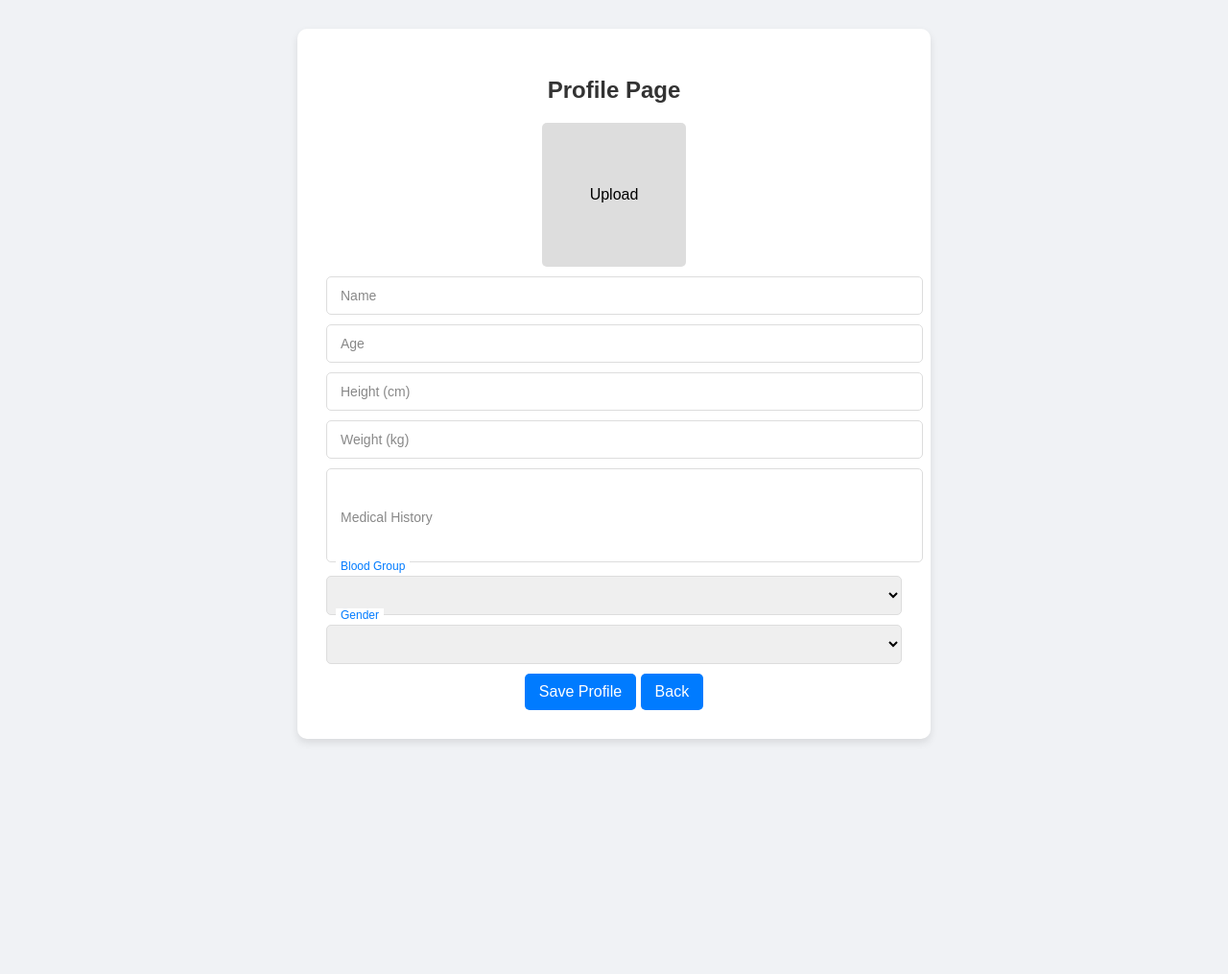
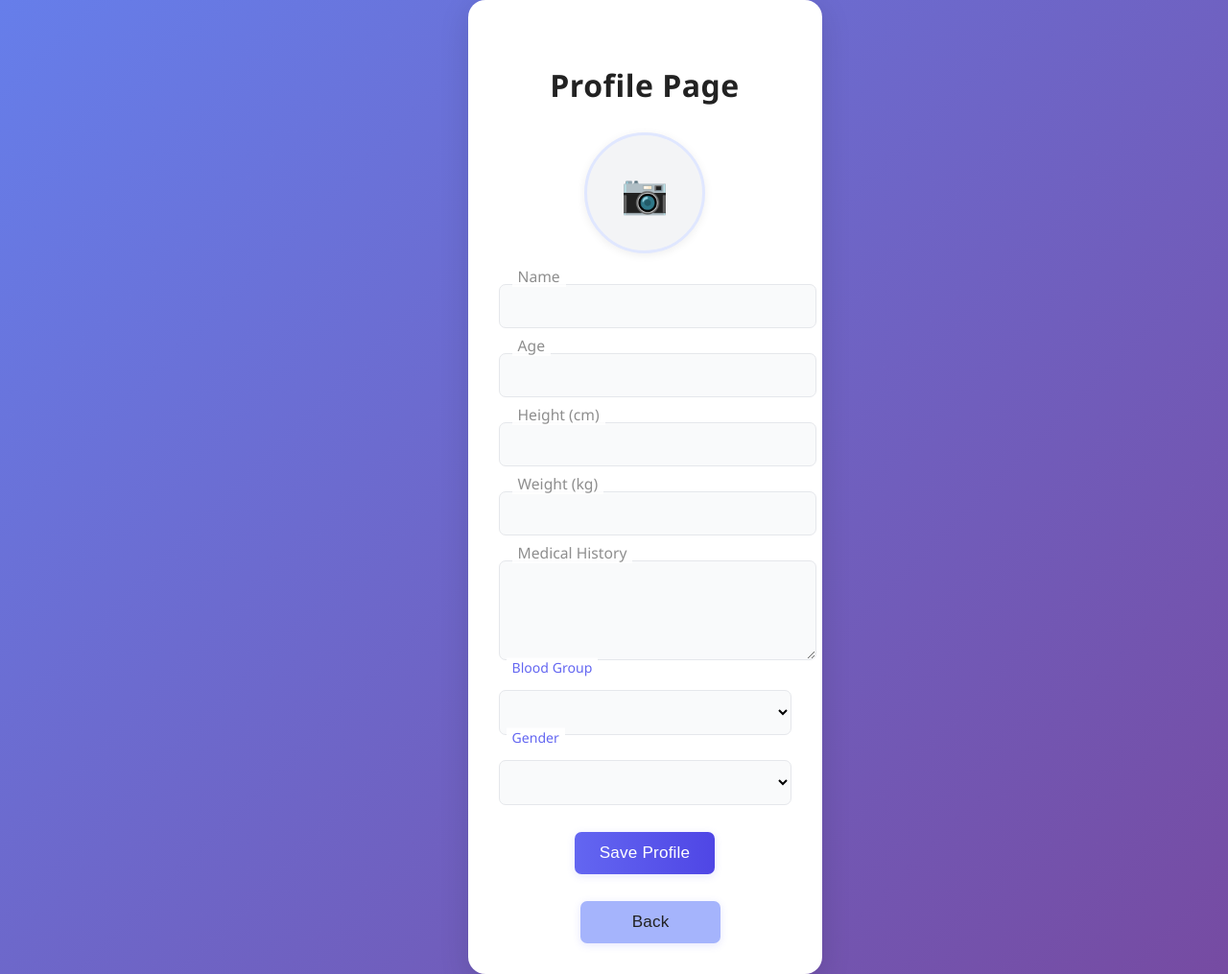
Before and after one commit to Kausty005/ERROR-404-NOT-FOUND, a PHP site: page /profile.php in a window 1280 px wide. Shown: the whole page at 96% size. Before the commit the page ends 774 px from the top, so only its background shows below. Run offline with PHP 8.4, Linux system fonts and the light colour scheme; the visitor is signed in with stand-in values (Sample User, id 1); data that the repository does not hold is empty.

Commit message:
profile bugs

```diff
--- a/config.php
+++ b/config.php
@@ -2,7 +2,7 @@
 session_start();
 
 
-$con = mysqli_connect("localhost", "root", "", "asep web");
+$con = mysqli_connect("localhost", "root", "", "asep_web");
 if ($con){
     ?>
 
--- a/profile.php
+++ b/profile.php
@@ -1,6 +1,6 @@
 <?php
 include 'config.php';
-session_start();
+//session_start();
 
 if (!isset($_SESSION['email'])) {
     header("Location:register.php");
@@ -43,113 +43,120 @@ if(isset($_POST['submit'])) {
 
 <!DOCTYPE html>
 <html lang="en">
-
 <head>
     <meta charset="UTF-8">
     <meta name="viewport" content="width=device-width, initial-scale=1.0">
     <title>Profile Page</title>
-
     <style>
 body {
-            font-family: Arial, sans-serif;
+    font-family: 'Segoe UI', Arial, sans-serif;
+    background: linear-gradient(135deg, #667eea 0%, #764ba2 100%);
     margin: 0;
     padding: 0;
+    min-height: 100vh;
     display: flex;
     justify-content: center;
     align-items: center;
-            height: 100vh;
-            background-color: #f0f2f5;
 }
 
+
 .profile-box {
-            background: white;
-            padding: 30px;
-            border-radius: 10px;
-            box-shadow: 0 4px 8px rgba(0, 0, 0, 0.1);
-            width: 600px;
+    background: #fff;
+    padding: 40px 32px 32px 32px;
+    border-radius: 18px;
+    box-shadow: 0 8px 32px rgba(0, 0, 0, 0.12);
+    width: 100%;
+    max-width: 420px;
     text-align: center;
+    animation: boxReveal 0.8s cubic-bezier(.4,0,.2,1) forwards;
     opacity: 0;
-            transform: translateY(20px);
-            animation: boxReveal 1s ease-out forwards;
+    transform: translateY(30px);
 }
 
 @keyframes boxReveal {
-            0% {
-                opacity: 0;
-                transform: translateY(20px);
-            }
-
-            100% {
+    to {
         opacity: 1;
         transform: translateY(0);
     }
 }
 
 .profile-box h2 {
-            margin-bottom: 20px;
-            color: #333;
+    margin-bottom: 28px;
+    color: #222;
+    font-size: 2rem;
+    font-weight: 600;
+    letter-spacing: 0.5px;
 }
 
 .profile-picture {
-            width: 150px;
-            height: 150px;
-            margin: 10px auto;
-            background: #ddd;
+    width: 120px;
+    height: 120px;
+    margin: 0 auto 24px auto;
+    background: #f3f4f6;
+    border-radius: 50%;
+    border: 3px solid #e0e7ff;
     display: flex;
     justify-content: center;
     align-items: center;
     cursor: pointer;
     overflow: hidden;
-            border-radius: 5px;
+    transition: box-shadow 0.3s, border-color 0.3s;
+    box-shadow: 0 2px 10px rgba(0,0,0,0.07);
     position: relative;
-            transition: box-shadow 0.3s;
+    font-size: 2.2rem;
+    color: #a5b4fc;
 }
 
 .profile-picture:hover {
-            box-shadow: 0 0 10px #007bff;
+    border-color: #6366f1;
+    box-shadow: 0 4px 16px #6366f14d;
 }
 
 .profile-picture img {
     width: 100%;
-            height: auto;
+    height: 100%;
+    object-fit: cover;
 }
 
 .input-group {
-            margin: 10px 0;
+    margin: 18px 0 0 0;
     position: relative;
+    text-align: left;
 }
 
 .input-group input,
 .input-group select,
 .input-group textarea {
     width: 100%;
-            padding: 10px;
-            font-size: 16px;
-            border: 1px solid #ddd;
-            border-radius: 5px;
+    padding: 13px 12px 13px 12px;
+    font-size: 1rem;
+    border: 1.5px solid #e5e7eb;
+    border-radius: 7px;
+    background: #f9fafb;
     outline: none;
-            resize: none;
-            transition: all 0.3s ease;
+    transition: border-color 0.2s, box-shadow 0.2s;
+    margin-top: 8px;
 }
 
 .input-group input:focus,
 .input-group select:focus,
 .input-group textarea:focus {
-            border-color: #007bff;
-            box-shadow: 0 0 5px rgba(0, 123, 255, 0.5);
+    border-color: #6366f1;
+    box-shadow: 0 0 0 2px #6366f133;
 }
 
 .input-group label {
     position: absolute;
-            top: 50%;
-            left: 10px;
+    top: 0;
+    left: 14px;
     transform: translateY(-50%);
-            background: white;
-            padding: 0 5px;
-            color: #888;
-            font-size: 14px;
-            transition: all 0.3s;
+    background: #fff;
+    padding: 0 6px;
+    color: #7b7b7b;
+    font-size: 0.98rem;
     pointer-events: none;
+    transition: all 0.2s;
+    opacity: 0.85;
 }
 
 .input-group input:focus+label,
@@ -158,68 +165,100 @@ if(isset($_POST['submit'])) {
 .input-group select:not([value=""])+label,
 .input-group textarea:focus+label,
 .input-group textarea:not(:placeholder-shown)+label {
-            top: -10px;
-            font-size: 12px;
-            color: #007bff;
+    top: -16px;
+    left: 8px;
+    font-size: 0.88rem;
+    color: #6366f1;
+    background: #fff;
+    opacity: 1;
 }
 
 .btn {
-            padding: 10px 15px;
-            font-size: 16px;
-            color: white;
-            background: #007bff;
+    margin-top: 28px;
+    padding: 12px 0;
+    width: 48%;
+    font-size: 1.07rem;
+    color: #fff;
+    background: linear-gradient(90deg, #6366f1 0%, #4f46e5 100%);
     border: none;
-            border-radius: 5px;
+    border-radius: 7px;
     cursor: pointer;
-            transition: background 0.3s;
+    font-weight: 500;
+    letter-spacing: 0.2px;
+    transition: background 0.25s, box-shadow 0.2s;
+    box-shadow: 0 2px 8px #6366f12a;
+    display: inline-block;
 }
 
 .btn:hover {
-            background: #0056b3;
+    background: linear-gradient(90deg, #4f46e5 0%, #6366f1 100%);
+    box-shadow: 0 4px 16px #6366f14d;
+}
+
+.btn + .btn {
+    margin-left: 4%;
+    background: #a5b4fc;
+    color: #222;
+}
+
+@media (max-width: 600px) {
+    .profile-box {
+        padding: 18px 6vw;
+        max-width: 98vw;
+    }
+    .btn {
+        width: 100%;
+        margin-top: 18px;
+    }
+    .btn + .btn {
+        margin-left: 0;
+        margin-top: 12px;
+    }
 }
     </style>
 </head>
 
 <body>
-   <form method="post" action="profile.php" enctype="multipart/form-data">
+    <form method="post" action="profile.php" enctype="multipart/form-data" autocomplete="off">
         <div class="profile-box">
             <h2>Profile Page</h2>
-        <div class="profile-picture" id="profilePicture">
+            <div class="profile-picture" id="profilePicture" title="Click to upload/change your photo">
                 <?php if(!empty($profile['profile_image'])) { ?>
-        <img src="<?php echo $profile['profile_image']; ?>" alt="Profile Picture">
+                    <img src="<?php echo htmlspecialchars($profile['profile_image']); ?>" alt="Profile Picture">
                 <?php } else { ?>
-        <span>Upload</span>
+                    <span style="font-size:2.5rem; color:#a5b4fc;">&#128247;</span>
                 <?php } ?>
             </div>
             <input type="file" name="file" id="fileInput" style="display: none;" accept="image/*">
+
             <div class="input-group">
-            <input type="text"  name="name" id="name" placeholder=" " value="<?php echo htmlspecialchars($profile['name'] ?? ''); ?>" required>
+                <input type="text" name="name" id="name" placeholder=" " value="<?php echo htmlspecialchars($profile['name'] ?? ''); ?>" required>
                 <label for="name">Name</label>
             </div>
 
             <div class="input-group">
-            <input type="number"  name="age" id="age" placeholder=" " value="<?php echo htmlspecialchars($profile['age']??"");?>"required >
+                <input type="number" name="age" id="age" placeholder=" " value="<?php echo htmlspecialchars($profile['age']??"");?>" required>
                 <label for="age">Age</label>
             </div>
 
             <div class="input-group">
-            <input type="number" name="height" id="height" placeholder=" " value="<?php echo htmlspecialchars($profile['height']??"");?>"required>
+                <input type="number" name="height" id="height" placeholder=" " value="<?php echo htmlspecialchars($profile['height']??"");?>" required>
                 <label for="height">Height (cm)</label>
             </div>
 
             <div class="input-group">
-            <input type="number" name="weight" id="weight" placeholder=" " value="<?php echo htmlspecialchars($profile['weight']??"");?>"required>
+                <input type="number" name="weight" id="weight" placeholder=" " value="<?php echo htmlspecialchars($profile['weight']??"");?>" required>
                 <label for="weight">Weight (kg)</label>
             </div>
 
             <div class="input-group">
-            <textarea id="medicalHistory" name="medicalhistory" rows="4" placeholder=" " required><?php echo $profile['medical_history']??"";?></textarea>
+                <textarea id="medicalHistory" name="medicalhistory" rows="4" placeholder=" " required><?php echo htmlspecialchars($profile['medical_history']??"");?></textarea>
                 <label for="medicalHistory">Medical History</label>
             </div>
 
             <div class="input-group">
                 <select id="bloodGroup" name="bloodgroup" placeholder=" " required>
-               <option value="" disabled selected ></option>
+                    <option value="" disabled <?php if (empty($profile['blood_group'])) echo 'selected'; ?>></option>
                     <option value="A+" <?php if (($profile['blood_group'] ?? '') == 'A+') echo 'selected'; ?>>A+</option>
                     <option value="A-" <?php if (($profile['blood_group'] ?? '') == 'A-') echo 'selected'; ?>>A-</option>
                     <option value="B+" <?php if (($profile['blood_group'] ?? '') == 'B+') echo 'selected'; ?>>B+</option>
@@ -234,7 +273,7 @@ if(isset($_POST['submit'])) {
 
             <div class="input-group">
                 <select id="gender" name="gender" placeholder=" " required>
-                <option value="" disabled selected></option>
+                    <option value="" disabled <?php if (empty($profile['gender'])) echo 'selected'; ?>></option>
                     <option value="Male" <?php if (($profile['gender'] ?? '') == 'Male') echo 'selected'; ?>>Male</option>
                     <option value="Female" <?php if (($profile['gender'] ?? '') == 'Female') echo 'selected'; ?>>Female</option>
                     <option value="Other" <?php if (($profile['gender'] ?? '') == 'Other') echo 'selected'; ?>>Other</option>
@@ -265,5 +304,4 @@ if(isset($_POST['submit'])) {
         });
     </script>
 </body>
-
 </html>
```
Also changed, not shown: user.sql (+5 -9 lines). Lines whose indentation alone changed are shown as unchanged.
